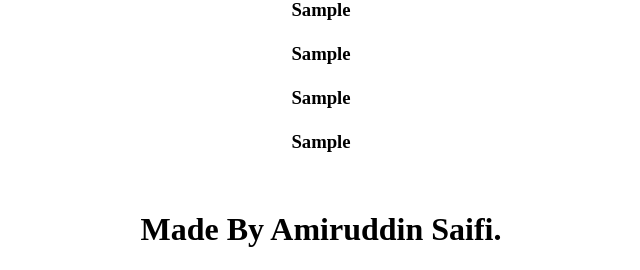
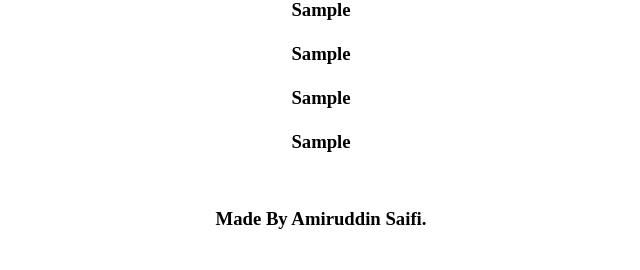
Before and after one commit to amiruddinsaifi/Technocolabs, a Flask app: template templates/index_toxic.html in a window 1280 px wide. Shown: the part 1151-1421 px from the top of the page, without its empty margins (319-959 px from the left). After the commit the page ends 1380 px from the top, so only its background shows below. Run offline with Flask 2, Linux system fonts and the light colour scheme; the template is opened without the code that fills it: most values are stand-ins (such as "Sample title", 1, 10 or a date in 2020); parts of the project's set-up code (start-up, migrations or seed data) failed here and were passed over.

Commit message:
Update index_toxic.html

```diff
--- a/templates/index_toxic.html
+++ b/templates/index_toxic.html
@@ -27,7 +27,7 @@
 
 <center>
 
-  <img src="static/image/main.jpg" class="w3-border w3-padding" alt="Toxic Comment Classification" height=400 style="width:75%">
+  <img src="static/image/main.png" class="w3-border w3-padding" alt="Toxic Comment Classification" height=400 style="width:75%">
 
 
     <h1 style="color:blue;">Hy You. I am Machine leaning Model. <br>I am looking your text. <br>I can classify that what you are writing </h1>
@@ -62,7 +62,7 @@
     {{ pred_thr }} <br><br>
     {{ pred_ide }}</h3>
 <br>
-<h1>Made By Amiruddin Saifi.</h1>
+<h3>Made By Amiruddin Saifi.</h3>
   </center>
  </div>
 </body>
```
